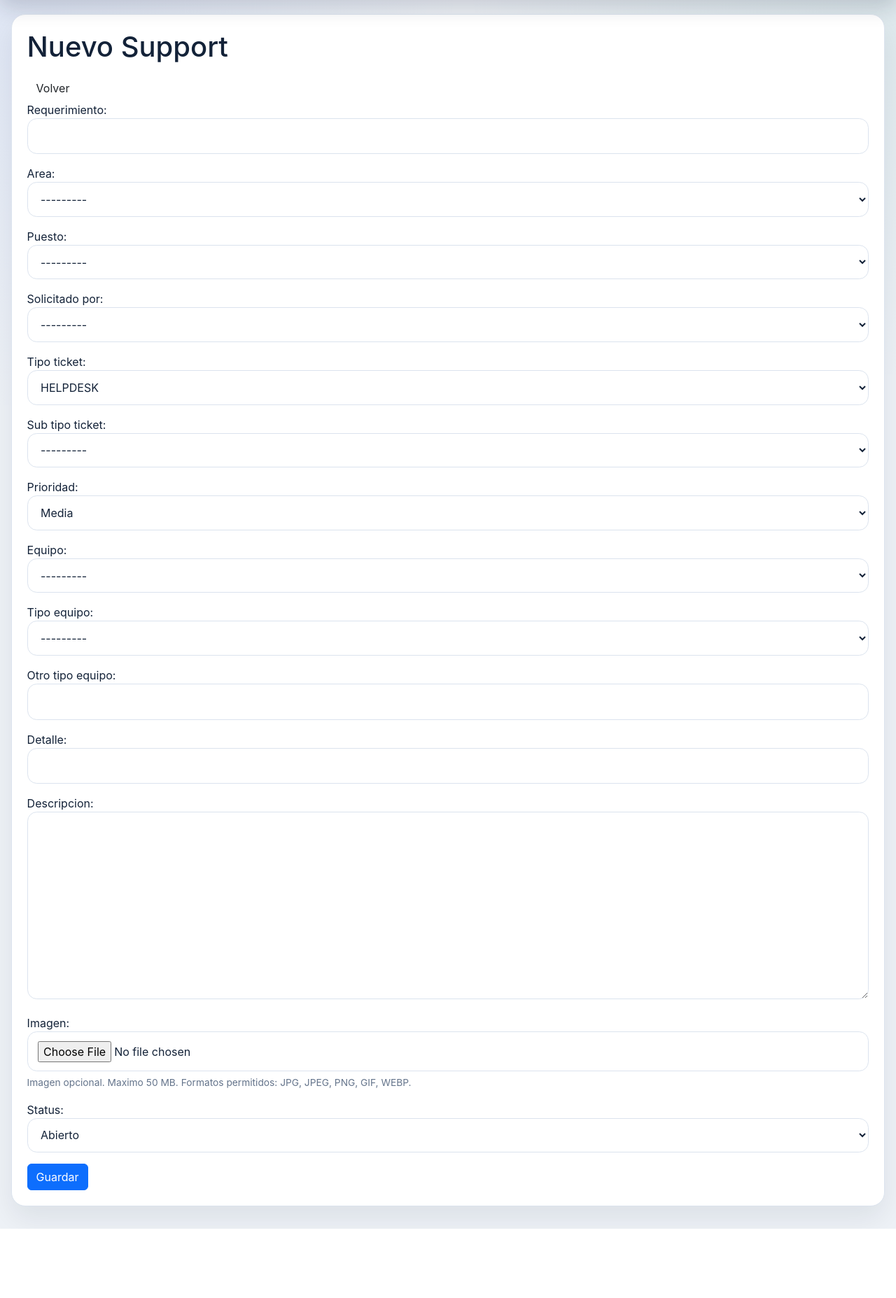
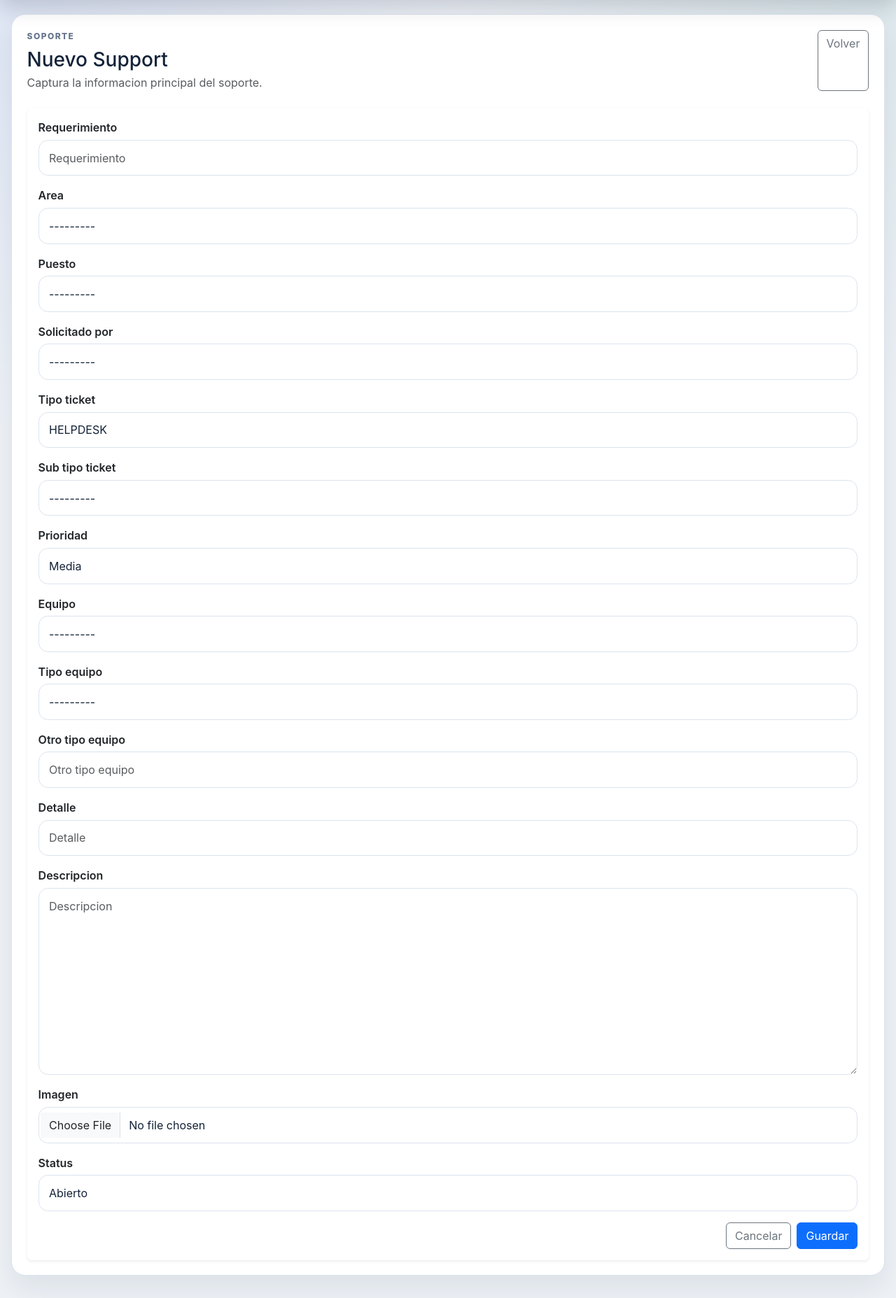
Before and after one commit to LaChivaloca69/Sistema-Gestor-IT-R, a Django app: page /Ticketit/create/ in a window 1280 px wide. Shown: the part 72-1927 px from the top of the page at 70% size. Before the commit the page ends 1828 px from the top, so only its background shows below. Run offline with Django 5.2, Linux system fonts and the light colour scheme; the visitor is signed in with stand-in values (Sample User, id 1); data comes from the database, SQL or seed files in the repository; data that the repository does not hold is empty; some libraries are stand-ins or nearby versions.

Commit message:
Modificaciones en templates Home, personal y tickets (Cambios menores)

```diff
--- a/GestorIT/GestorApp/Templates/home.html
+++ b/GestorIT/GestorApp/Templates/home.html
@@ -10,8 +10,8 @@
 <section class="hero-panel">
 	<div class="hero-panel__copy">
 		<p class="eyebrow">Sistema de gestion IT</p>
-		<h1>Controla inventario, soporte y operaciones desde un solo lugar.</h1>
-		<p class="lead-text">Una interfaz limpia para equipos, tickets, mantenimientos, asignaciones y compras.</p>
+		<h1>Control de inventario, soporte y operaciones.</h1>
+		<p class="lead-text">Una interfaz para equipos, tickets, mantenimientos, asignaciones y compras.</p>
 		{% if user.is_authenticated %}
 		<div class="actions">
 			<a class="btn btn-primary" href="{% url 'ticketit_list' %}">Ver tickets</a>
--- a/GestorIT/GestorApp/Templates/ticketit/form.html
+++ b/GestorIT/GestorApp/Templates/ticketit/form.html
@@ -1,36 +1,33 @@
 {% extends "base.html" %}
+{% load django_bootstrap5 %}
 
 {% block title %}{% if object %}Editar Support{% else %}Nuevo Support{% endif %}{% endblock %}
 
 {% block content %}
-<h1>{% if object %}Editar Support{% else %}Nuevo Support{% endif %}</h1>
-<div class="actions">
-	<a class="btn" href="{% url 'ticketit_list' %}">Volver</a>
+
+<div class="d-flex flex-wrap justify-content-between aligh-items-center gap-3 mb-4">
+	<div>
+		<p class="eyebrow mb-2">Soporte</p>
+		<h1 class="h3 mb-1">{% if object %}Editar Support{% else %}Nuevo Support{% endif %}</h1>
+		<p class="text-muted mb-0">Captura la informacion principal del soporte.</p>
+	</div>
+	<a class="btn btn-outline-secondary" href="{% url 'ticketit_list' %}">Volver</a>
 </div>
-<form method="post" enctype="multipart/form-data">
-	{% csrf_token %}
-	{{ form.non_field_errors }}
-	{% for field in form %}
-		{% if field.is_hidden %}
-			{{ field }}
-		{% else %}
-			<p>
-				{{ field.label_tag }}
-				{{ field }}
-				{% if field.help_text %}
-					<span class="helptext">{{ field.help_text }}</span>
-				{% endif %}
-				{% if field.name == "imagen" %}
-					<span class="helptext">Imagen opcional. Maximo 50 MB. Formatos permitidos: JPG, JPEG, PNG, GIF, WEBP.</span>
-				{% endif %}
-				{% for error in field.errors %}
-					<span class="error">{{ error }}</span>
-				{% endfor %}
-			</p>
-		{% endif %}
-	{% endfor %}
-	<button class="btn btn-primary" type="submit">Guardar</button>
-</form>
+
+<div class="card shadow-sm border-0">
+	<div class="card-body">
+		<form method="post" enctype="multipart/form-data" class="stack-form">
+			{% csrf_token %}
+			{{ form.non_field_errors }}
+			{% bootstrap_form form %}
+			<div class="d-flex justify-content-end gap-2 mt-3">
+				<a class="btn btn-outline-secondary" href="{% url 'ticketit_list' %}">Cancelar</a>
+				<button class="btn btn-primary" type="submit">Guardar</button>
+			</div>
+		</form>
+	</div>
+</div>
+
 
 <script>
 	(function () {
```
Also changed, not shown: GestorIT/GestorApp/Templates/personal/form.html (+11 -3 lines).
